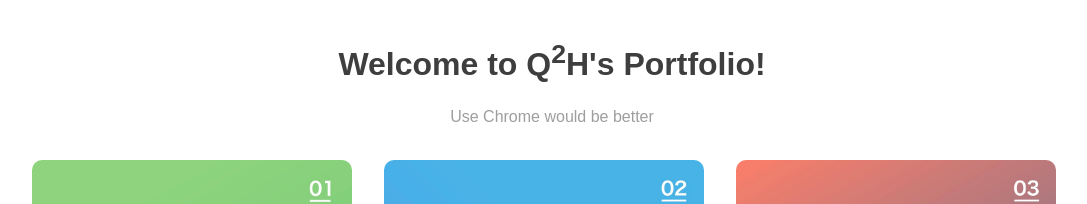
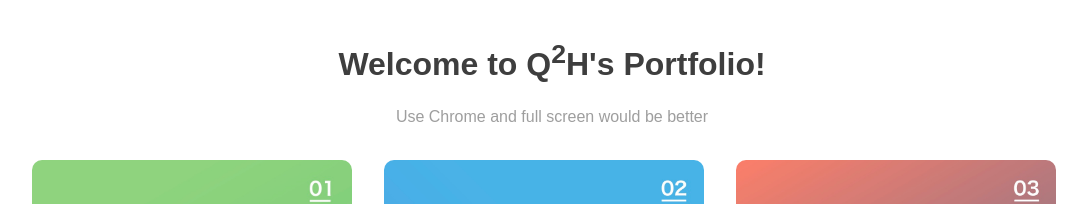
Before and after one commit to qingqiuhan/qingqiuhan.github.io, a plain HTML site: page index.html in a window 1280 px wide. Shown: the top 204 px of the page, without its empty margins (96-1183 px from the left). Drawn offline with Linux system fonts and the light colour scheme.

Commit message:
Update index.html

```diff
--- a/index.html
+++ b/index.html
@@ -173,7 +173,7 @@
             font-family: Arial, Helvetica, sans-serif;text-align: center;">Please click the image to get more information on my work</p>-->
              <p style="color: rgba(62, 62, 62, 0.5);
              font-size: 16px;
-             font-family: Arial, Helvetica, sans-serif;text-align: center;">Use Chrome would be better</p>
+             font-family: Arial, Helvetica, sans-serif;text-align: center;">Use Chrome and full screen would be better</p>
 
         </div>
         <div class="content">
```
